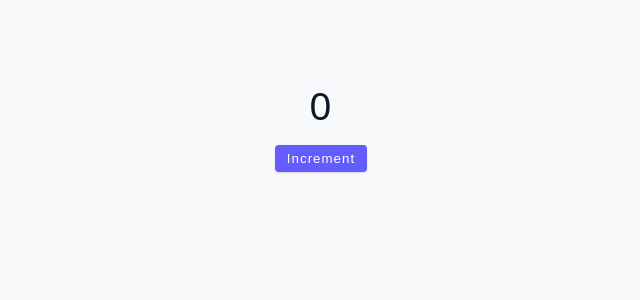
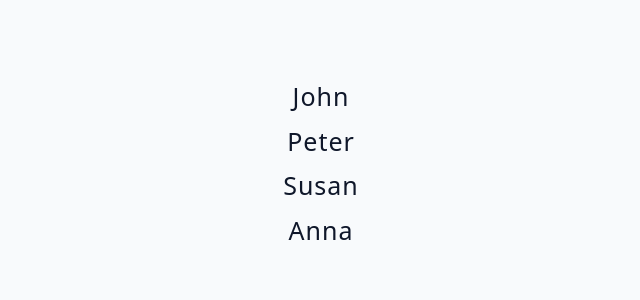
Before and after one commit to vinothsmart/react18, a React (Vite) app: page / in a window 1280 px wide. Shown: the top 300 px of the page, without its empty margins (319-959 px from the left). Built offline with nearby package versions, Linux system fonts and the light colour scheme.

Commit message:
listing array values

```diff
--- a/src/App.jsx
+++ b/src/App.jsx
@@ -1,9 +1,9 @@
-import UseStateBasics from './tutorial/01-useState/starter/02-useState-basics';
+import UseStateArray from './tutorial/01-useState/starter/03-useState-array';
 
 function App() {
   return (
     <div className='container'>
-      <UseStateBasics />
+      <UseStateArray />
     </div>
   );
 }
--- a/src/tutorial/01-useState/starter/03-useState-array.jsx
+++ b/src/tutorial/01-useState/starter/03-useState-array.jsx
@@ -1,5 +1,17 @@
+import { useState } from 'react';
+import { data } from '../../../data';
+
 const UseStateArray = () => {
-  return <h2>useState array example</h2>;
+  const [pepople, setPeople] = useState(data);
+  return (
+    <>
+      {pepople.map((person) => (
+        <div key={person.id}>
+          <h4>{person.name}</h4>
+        </div>
+      ))}
+    </>
+  );
 };
 
 export default UseStateArray;
```
